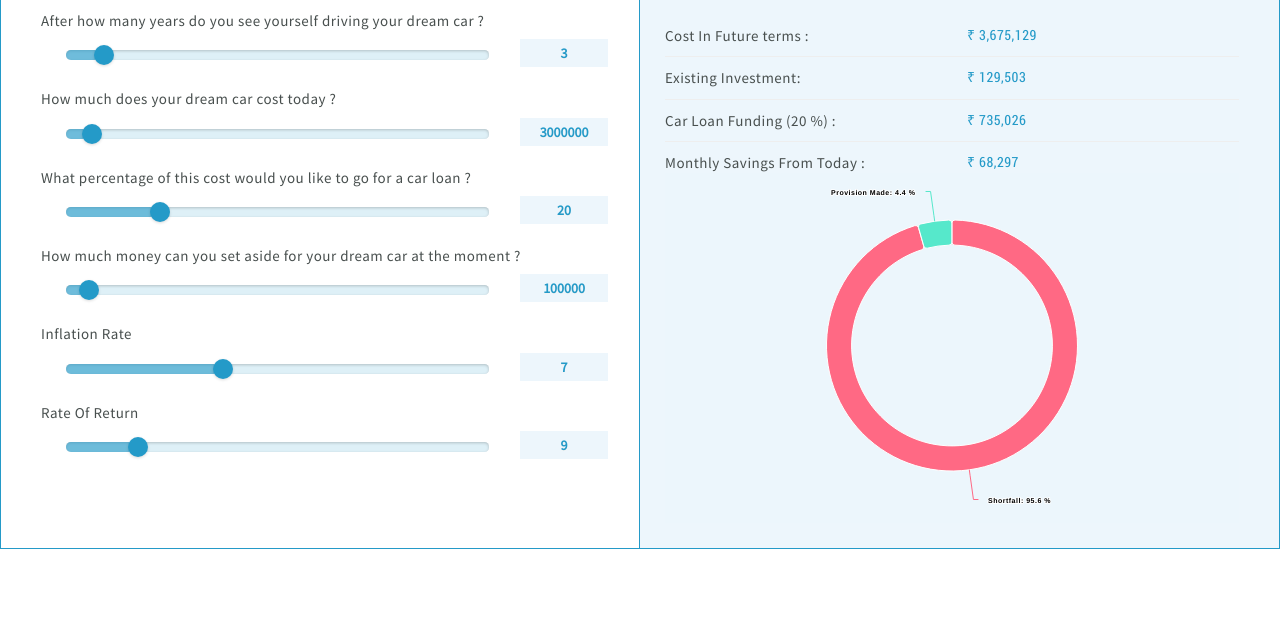
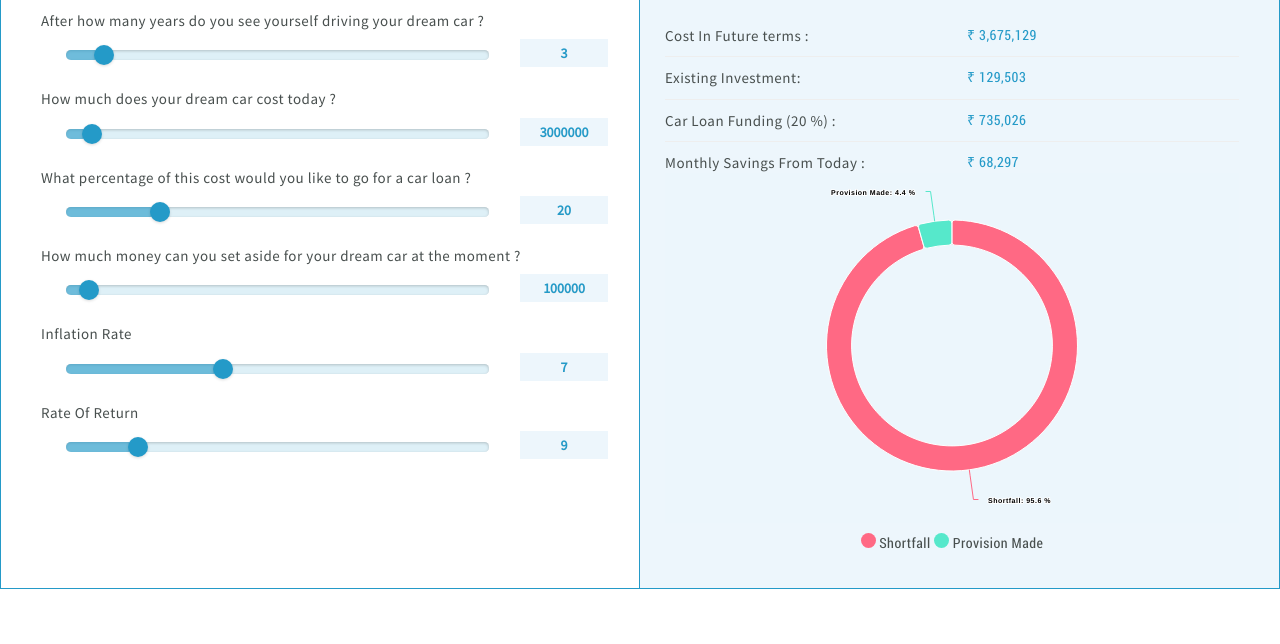
Before and after one commit to yazar-propel/rsave, a PHP site: page /Calculators/newcar.html in a window 1280 px wide. Shown: the part 47-691 px from the top of the page. Run offline with PHP 8.4, Linux system fonts and the light colour scheme; some libraries are stand-ins or nearby versions.

Commit message:
updation

```diff
--- a/Calculators/SIP76b8.html
+++ b/Calculators/SIP76b8.html
@@ -250,6 +250,10 @@
                         <div class="col-md-12 col-sm-12 col-xs-12 nopadding pie_resp_600">
                             <div id="piechart" class="piechart"></div>
                         </div>
+                        <div class="col-md-12 col-sm-12 col-xs-12 chartLegend">
+                            <span class="dot-sf"></span> Shortfall
+                            <span class="dot-pm"></span> Earning
+                        </div>
                     </div>
                     <!-- <div class="clearfix"></div>
                     <div class="col-md-12 nopadding">
--- a/Calculators/css/style.css
+++ b/Calculators/css/style.css
@@ -57,3 +57,24 @@
 .highcharts-container {
     height: 350px !important; /* Adjust the height as needed */
 }
+
+.dot-sf {
+    height: 15px;
+    width: 15px;
+    background-color: #ff6984;
+    border-radius: 50%;
+    display: inline-block;
+}
+
+.dot-pm {
+    height: 15px;
+    width: 15px;
+    background-color: #56e8cb;
+    border-radius: 50%;
+    display: inline-block;
+}
+
+.chartLegend {
+    text-align: center;
+    padding: 10px;
+}
--- a/Calculators/customgoal.html
+++ b/Calculators/customgoal.html
@@ -291,6 +291,10 @@
                         <div class="col-md-12 col-sm-12 col-xs-12 nopadding pie_resp_600">
                             <div id="piechart" class="piechart"></div>
                         </div>
+                        <div class="col-md-12 col-sm-12 col-xs-12 chartLegend">
+                            <span class="dot-sf"></span> Shortfall
+                            <span class="dot-pm"></span> Provision Made
+                        </div>
                     </div>
                     <!-- <div class="clearfix"></div>
                     <div class="col-md-12 nopadding">
--- a/Calculators/newcar.html
+++ b/Calculators/newcar.html
@@ -359,6 +359,10 @@
                         <div class="col-md-12 col-sm-12 col-xs-12 nopadding pie_resp_600">
                             <div id="piechart" class="piechart"></div>
                         </div>
+                        <div class="col-md-12 col-sm-12 col-xs-12 chartLegend">
+                            <span class="dot-sf"></span> Shortfall
+                            <span class="dot-pm"></span> Provision Made
+                        </div>
                     </div>
                     <!-- <div class="clearfix"></div>
                 <div class="col-md-12 nopadding">
--- a/Calculators/neweducation.html
+++ b/Calculators/neweducation.html
@@ -135,6 +135,10 @@
                         <div class="col-md-12 col-sm-12 col-xs-12 nopadding pie_resp_600">
                             <div id="piechart" class="piechart"></div>
                             <div id="graph-images" style="display:none"></div>
+                        </div>
+                        <div class="col-md-12 col-sm-12 col-xs-12 chartLegend">
+                            <span class="dot-sf"></span> Shortfall
+                            <span class="dot-pm"></span> Provision Made
                         </div>
                     </div>
                     <!-- <div class="clearfix"></div>
--- a/Calculators/newhouse.html
+++ b/Calculators/newhouse.html
@@ -347,6 +347,10 @@
                         <div class="col-md-12 col-sm-12 col-xs-12 nopadding pie_resp_600">
                             <div id="piechart" class="piechart"></div>
                         </div>
+                        <div class="col-md-12 col-sm-12 col-xs-12 chartLegend">
+                            <span class="dot-sf"></span> Shortfall
+                            <span class="dot-pm"></span> Provision Made
+                        </div>
                     </div>
                 </div>
                 <!-- <div class="row nomargin">
--- a/Calculators/newinsurance.html
+++ b/Calculators/newinsurance.html
@@ -140,6 +140,10 @@
                         </div>
                         <div class="col-md-12 col-sm-12 col-xs-12 nopadding pie_resp_600">
                             <div id="piechart" class="piechart"></div>
+                        </div>
+                        <div class="col-md-12 col-sm-12 col-xs-12 chartLegend">
+                            <span class="dot-sf"></span> Shortfall
+                            <span class="dot-pm"></span> Existing Cover
                         </div>
                     </div>
                     <!-- <div class="clearfix"></div>
--- a/Calculators/newmarriage.html
+++ b/Calculators/newmarriage.html
@@ -305,6 +305,10 @@
                         <div class="col-md-12 col-sm-12 col-xs-12 nopadding pie_resp_600">
                             <div id="piechart" class="piechart"></div>
                         </div>
+                        <div class="col-md-12 col-sm-12 col-xs-12 chartLegend">
+                            <span class="dot-sf"></span> Shortfall
+                            <span class="dot-pm"></span> Provision Made
+                        </div>
                     </div>
                     <!-- <div class="clearfix"></div>
                     <div class="col-md-12 nopadding">
--- a/Calculators/newretirement.html
+++ b/Calculators/newretirement.html
@@ -314,6 +314,10 @@
                         <div class="col-md-12 col-sm-12 col-xs-12 nopadding pie_resp_600">
                             <div id="piechart" class="piechart"></div>
                         </div>
+                        <div class="col-md-12 col-sm-12 col-xs-12 chartLegend">
+                            <span class="dot-sf"></span> Shortfall
+                            <span class="dot-pm"></span> Provision Made
+                        </div>
                     </div>
                     <!-- <div class="clearfix"></div>
                     <div class="col-md-12 nopadding">
--- a/Calculators/newvacation.html
+++ b/Calculators/newvacation.html
@@ -334,6 +334,10 @@
                         <div class="col-md-12 col-sm-12 col-xs-12 nopadding pie_resp_600">
                             <div id="piechart" class="piechart"></div>
                         </div>
+                        <div class="col-md-12 col-sm-12 col-xs-12 chartLegend">
+                            <span class="dot-sf"></span> Shortfall
+                            <span class="dot-pm"></span> Provision Made
+                        </div>
                     </div>
                     <!-- <div class="clearfix"></div>
                 <div class="col-md-12 nopadding">
--- a/footer.php
+++ b/footer.php
@@ -35,7 +35,7 @@
         <span class="policy_terms">
           <!-- <a href="#">Privacy policy</a>
           <a href="#">Terms & condition</a> -->
-          Designed and Powered by <a class="ps_link" href="https://propelsoft.in/" target="_blank">Propelsoft</a>
+          <a class="ps_link" href="https://propelsoft.in/" target="_blank">Designed and Powered by Propelsoft</a>
         </span>
       </div>
     </div>
```
